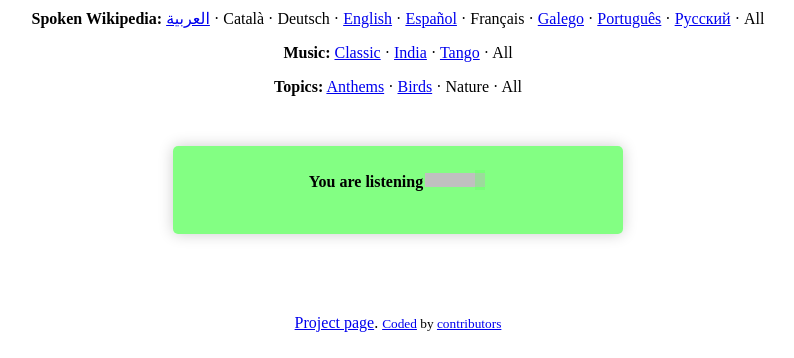
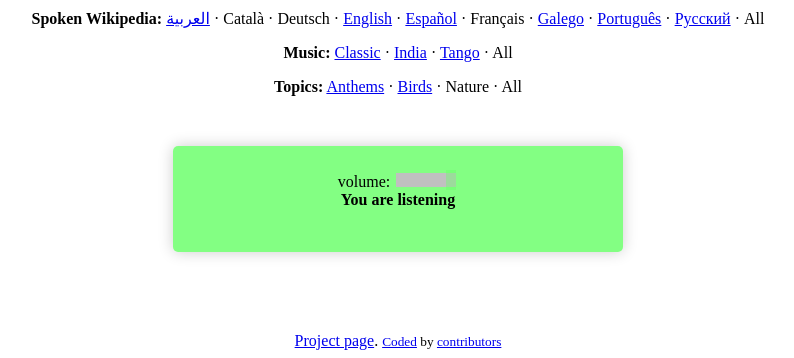
Before and after one commit to emijrp/wikiradio, a PHP site: page /index.php in a window 1280 px wide. Shown: the part 687-1045 px from the top of the page, without its empty margins (242-1036 px from the left). Before the commit the page ends 1019 px from the top, so only its background shows below. Run offline with PHP 8.4, Linux system fonts and the light colour scheme; data that the repository does not hold is empty.

Commit message:
volume label

```diff
--- a/index.php
+++ b/index.php
@@ -42,7 +42,8 @@
     </div>
 
     <div id="listening">
-        <b>You are listening</b><input id="volumeslider" type="range" min="0" max="100" value="100" step="1">
+        volume: <input id="volumeslider" type="range" min="0" max="100" value="100" step="1"><br/>
+        <b>You are listening</b>
         <br/><br/>
         <span id="audioDescription"></span>
     </div>
```
